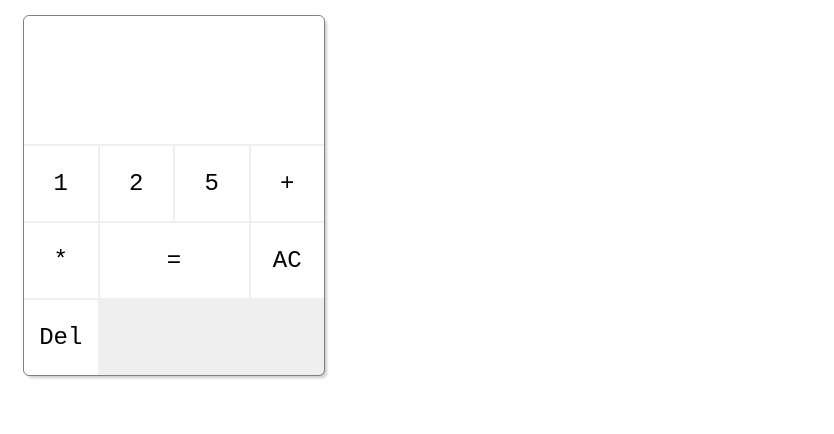
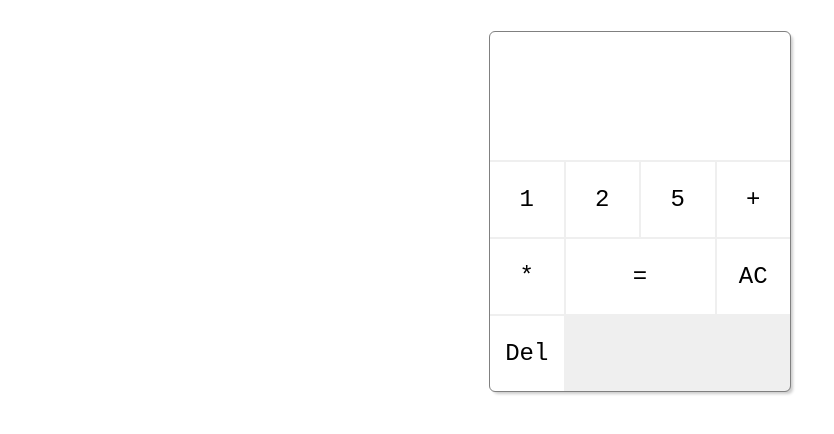
Before and after one commit to jaf7C7/calculator, a website: page index.html in a window 1280 px wide. Shown: the whole page, without its empty margins (0-834 px from the left). Drawn offline with Linux system fonts and the light colour scheme.

Commit message:
Update styles

```diff
--- a/style.css
+++ b/style.css
@@ -10,7 +10,7 @@
 	display: grid;
 	grid-gap: 2px;
 	grid-template-columns: repeat(4, 1fr);
-	margin: 1rem;
+	margin: 2rem auto;
 	outline: 1px solid grey;
 	overflow: hidden;
 	text-align: right;
```
